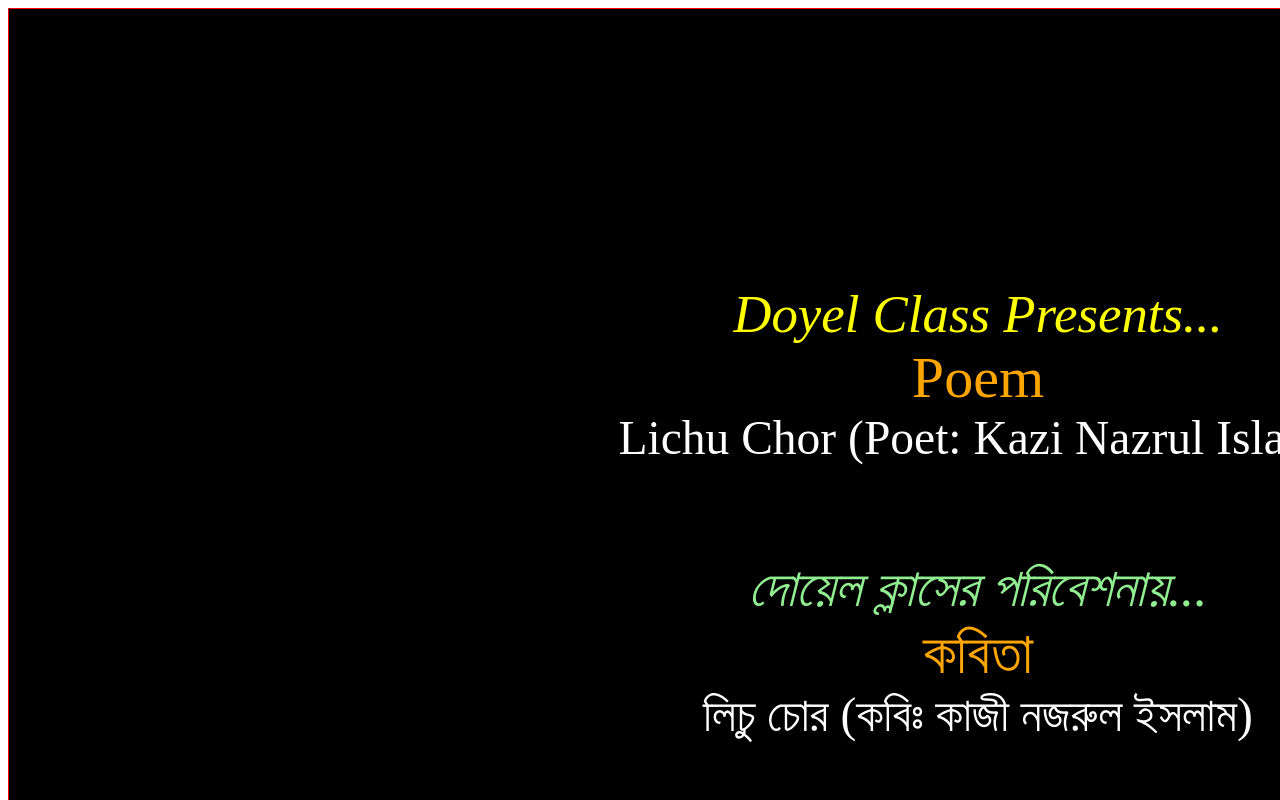
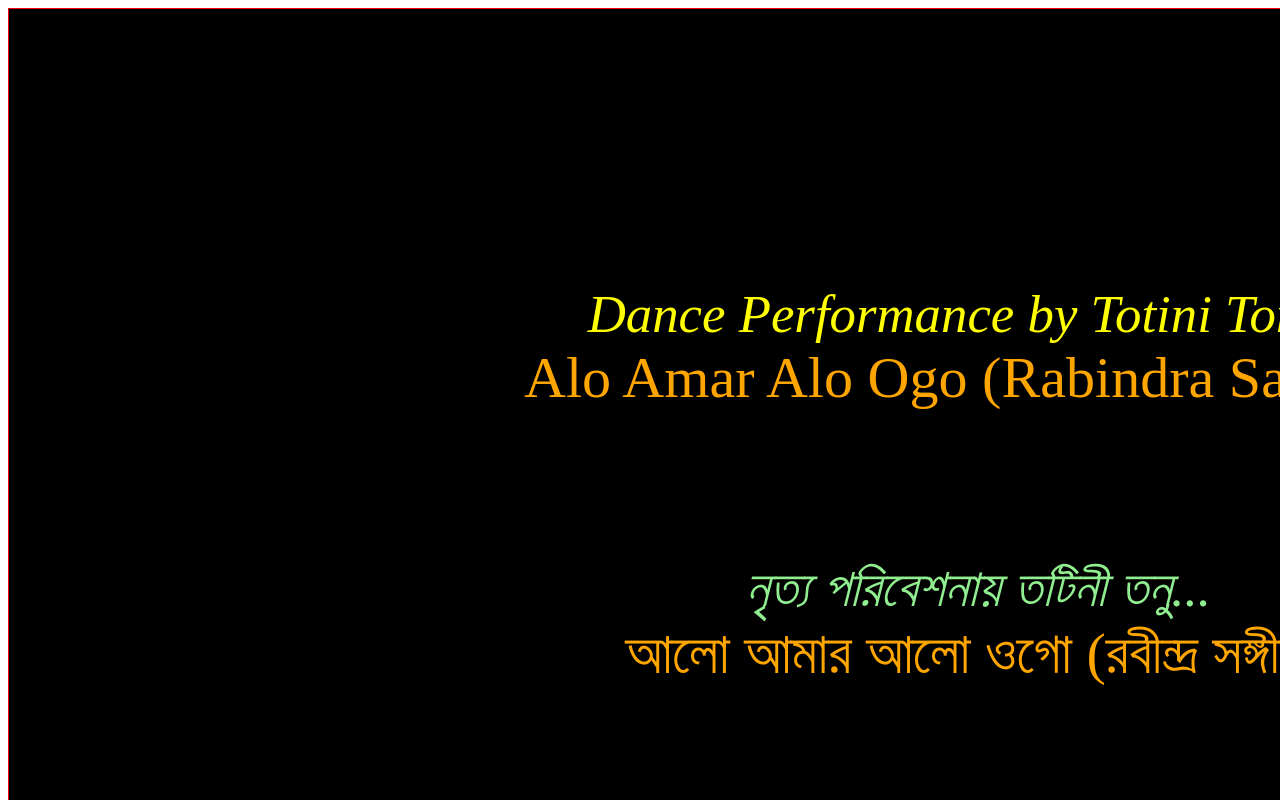
Before and after one commit to RahimAsif/Onkur_Video_Pages, a plain HTML site: page index.html in a window 1280 px wide. Shown: the top 800 px of the page. Drawn offline with Linux system fonts and the light colour scheme.

Commit message:
Changes for intro totini dance

```diff
--- a/index.html
+++ b/index.html
@@ -14,15 +14,13 @@
       </div>
 
       <div class="container-english">
-         <div class="line1">Doyel Class Presents...</div>
-         <div class="line2">Poem</div>
-         <div class="line3">Lichu Chor (Poet: Kazi Nazrul Islam)</div>
+         <div class="line1">Dance Performance by Totini Tonu...</div>
+         <div class="line2">Alo Amar Alo Ogo (Rabindra Sangeet)</div>
       </div>
 
       <div class="container-bengali">
-         <div class="line1">দোয়েল ক্লাসের পরিবেশনায়...</div>
-         <div class="line2">কবিতা</div>
-         <div class="line3">লিচু চোর (কবিঃ কাজী নজরুল ইসলাম)</div>
+         <div class="line1">নৃত্য পরিবেশনায় তটিনী তনু...</div>
+         <div class="line2">আলো আমার আলো ওগো (রবীন্দ্র সঙ্গীত)</div>
       </div>
 
       <div class="container-gap-bottom">
```
